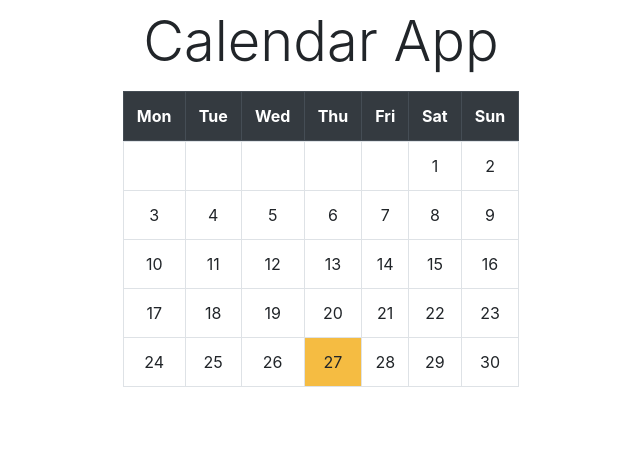
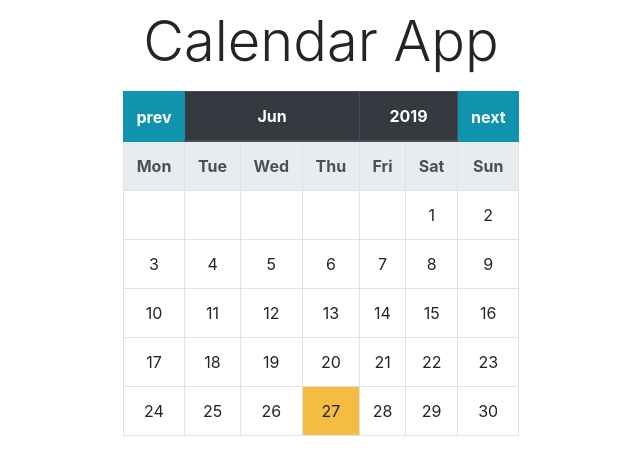
Before and after one commit to radonichn/react-calendar, a React (Create React App) app: page / in a window 1280 px wide. Shown: the top 474 px of the page, without its empty margins (319-959 px from the left). Built offline with nearby package versions, Linux system fonts and the light colour scheme.

Commit message:
added some nav (not working yet); improved the design

```diff
--- a/src/components/Calendar.jsx
+++ b/src/components/Calendar.jsx
@@ -76,9 +76,17 @@ class Calendar extends Component {
       <div className="container col-sm-4 mt-3">
         <table className="table table-bordered">
           <thead className="thead-dark">
-            <tr>{weekdays}</tr>
+            <tr>
+              <th className="table-nav">prev</th>
+              <th colSpan="3">{this.month()}</th>
+              <th colSpan="2">{this.year()}</th>
+              <th className="table-nav">next</th>
+            </tr>
           </thead>
-          <tbody>{trElems}</tbody>
+          <tbody>
+            <tr className="thead-light">{weekdays}</tr>
+            {trElems}
+          </tbody>
         </table>
       </div>
     );
--- a/src/components/index.css
+++ b/src/components/index.css
@@ -4,3 +4,27 @@
 .day.current {
   background-color: #f5bc42;
 }
+.table {
+  border-collapse: collapse;
+  box-sizing: border-box;
+}
+td.day {
+  transition: background-color 0.3s ease;
+}
+td.day:hover {
+  background-color: rgb(221, 221, 221);
+  cursor: pointer;
+}
+td.day.current:hover {
+  background-color: #ffae00;
+}
+.table th.table-nav {
+  border: 1px solid #1093ad;
+  background-color: #1093ad;
+  cursor: pointer;
+  transition: all 0.3s ease;
+}
+.table th.table-nav:hover {
+  background-color: #0f7286;
+  border: 1px solid #0f7286;
+}
```
